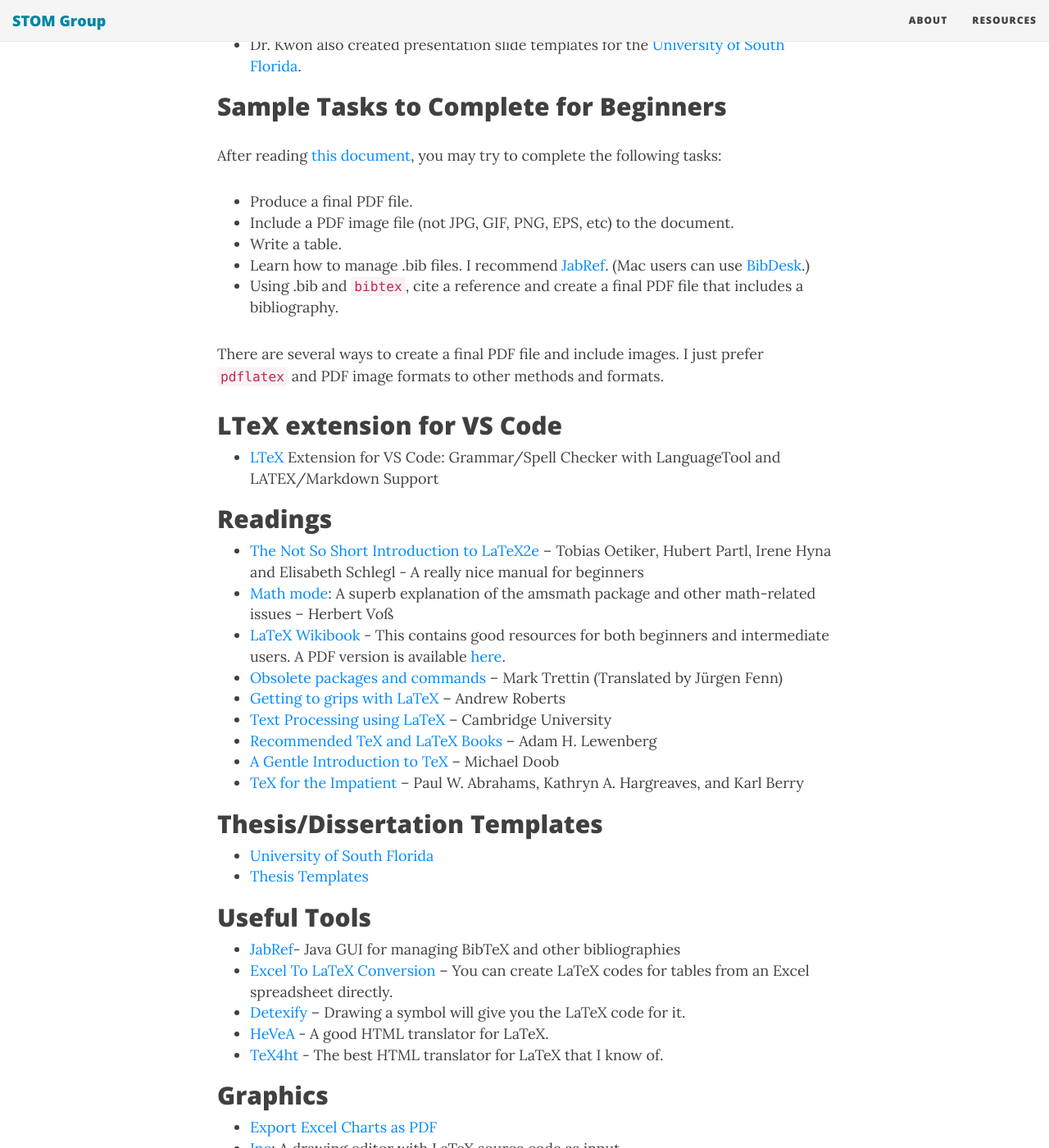
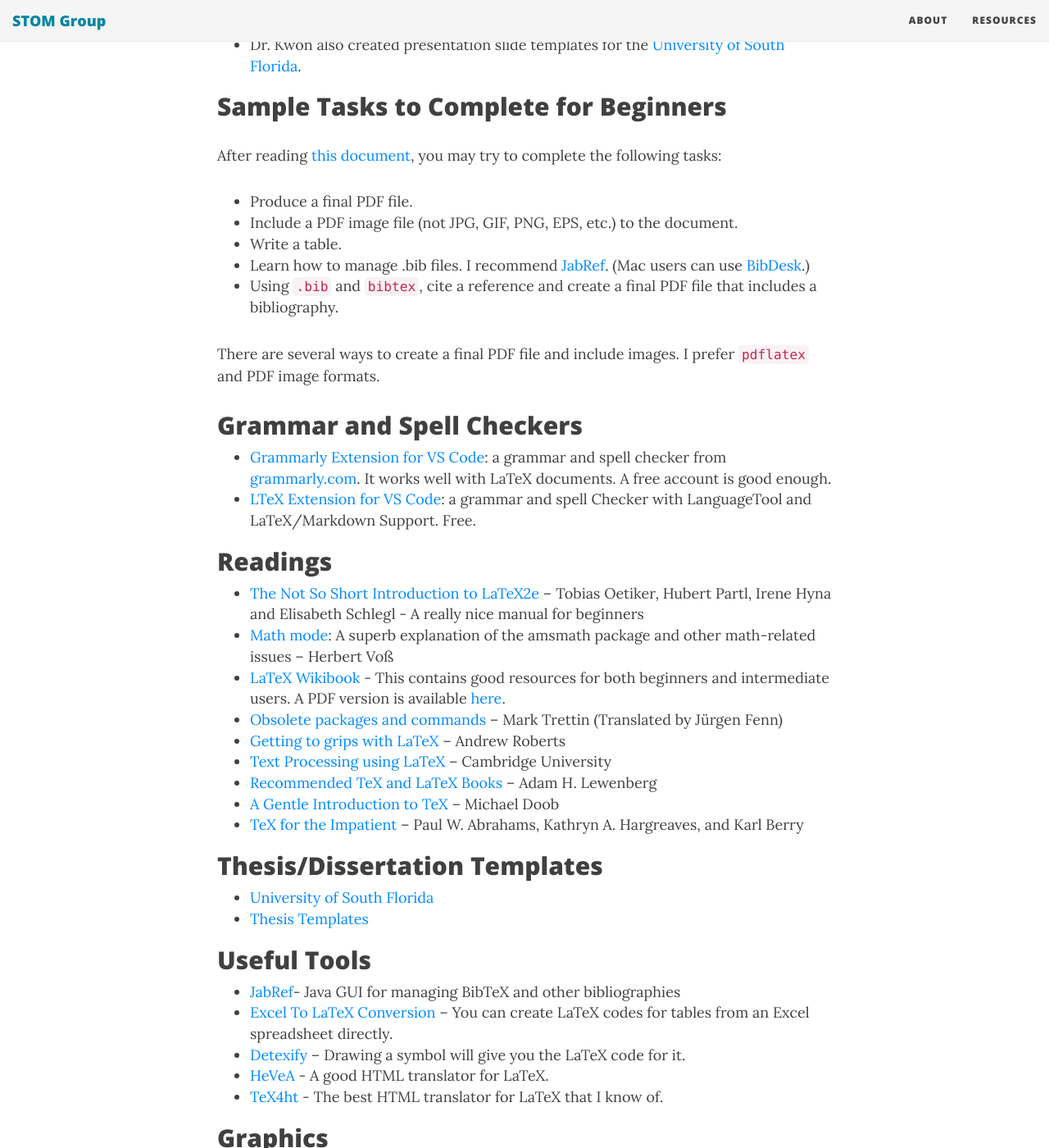
Before and after one commit to STOM-Group/stom.chkwon.net, a Jekyll site: the page built from resources/latex.md, in a window 1280 px wide and 1400 px high, scrolled down 1297 px. Shown: the whole window at 82% size. Built offline with Jekyll 4.4.1, drawn with Linux system fonts in a browser that asks for light colours; nearby versions of some CDN libraries; comment, search, counter and statistics services are not loaded; some of the changed text lies outside the part shown.

Commit message:
Update latex.md

```diff
--- a/resources/latex.md
+++ b/resources/latex.md
@@ -35,17 +35,18 @@ One simple template is provided:
 After reading [this document](http://www.ctan.org/tex-archive/info/lshort/), you may try to complete the following tasks:
 
 -  Produce a final PDF file.
--  Include a PDF image file (not JPG, GIF, PNG, EPS, etc) to the document.
+-  Include a PDF image file (not JPG, GIF, PNG, EPS, etc.) to the document.
 -  Write a table.
 -  Learn how to manage .bib files. I recommend [JabRef](http://jabref.sourceforge.net/). (Mac users can use [BibDesk](http://bibdesk.sourceforge.net).)
--  Using .bib and `bibtex`, cite a reference and create a final PDF file that includes a bibliography.
+-  Using `.bib` and `bibtex`, cite a reference and create a final PDF file that includes a bibliography.
 
-There are several ways to create a final PDF file and include images. I just prefer `pdflatex` and PDF image formats to other methods and formats.
+There are several ways to create a final PDF file and include images. I prefer `pdflatex` and PDF image formats.
 
 
-## LTeX extension for VS Code
+## Grammar and Spell Checkers
 
-- [LTeX](https://marketplace.visualstudio.com/items?itemName=valentjn.vscode-ltex) Extension for VS Code: Grammar/Spell Checker with LanguageTool and LATEX/Markdown Support
+- [Grammarly Extension for VS Code](https://marketplace.visualstudio.com/items?itemName=znck.grammarly): a grammar and spell checker from [grammarly.com](grammarly.com). It works well with LaTeX documents. A free account is good enough.
+- [LTeX Extension for VS Code](https://marketplace.visualstudio.com/items?itemName=valentjn.vscode-ltex): a grammar and spell Checker with LanguageTool and LaTeX/Markdown Support. Free.
 
 
 ## Readings
@@ -92,7 +93,7 @@ There are several ways to create a final PDF file and include images. I just pre
 
 - [Export Excel Charts as PDF](https://cschleiden.wordpress.com/2009/09/28/howto-export-excel-charts-as-pdf-to-include-in-latex-document/)
 - [Ipe](http://ipe.otfried.org): A drawing editor with LaTeX source code as input
-- [Inkscape](http://inkscape.org) - This is an open source alternative to Adobe Illustrator. Inkscape can export drawings as LaTeX codes (save as PDF).
+- [Inkscape](http://inkscape.org) - This is an open-source alternative to Adobe Illustrator. Inkscape can export drawings as LaTeX codes (save as PDF).
   - <a title="" href="http://pav.iki.fi/software/textext/#instructions-for-windows" rel="nofollow">textext</a> - An Inkscape extension to enter LaTeX equations in Inkscape
 - [What GUI applications are there to assist in generating graphics for TeX?](http://tex.stackexchange.com/questions/26972/what-gui-applications-are-there-to-assist-in-generating-graphics-for-tex)
 - [What graphics packages are there for creating graphics in LaTeX documents?](http://tex.stackexchange.com/questions/205/what-graphics-packages-are-there-for-creating-graphics-in-latex-documents)
```
Also changed, not shown: other parts of resources/latex.md (+1 -1 lines).
